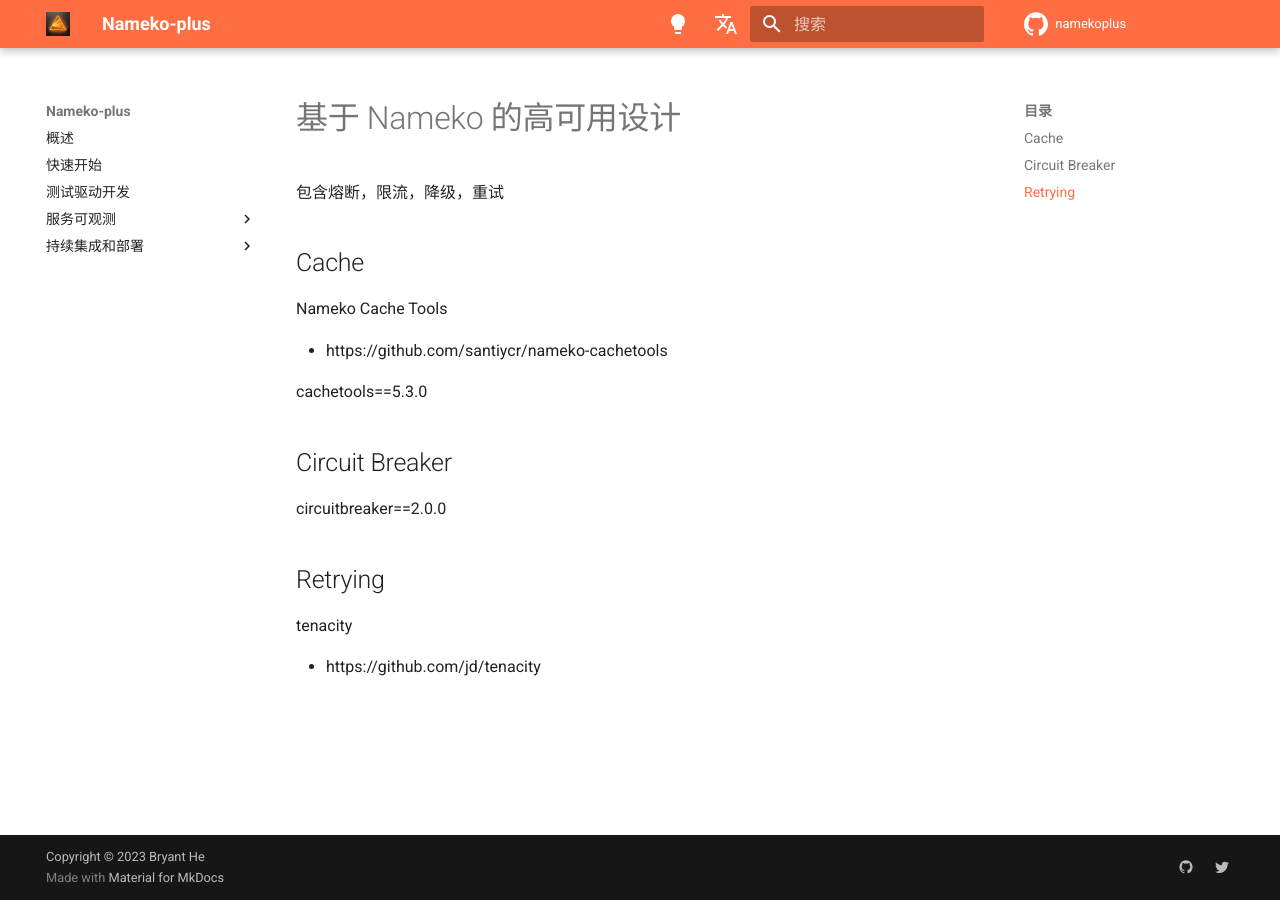
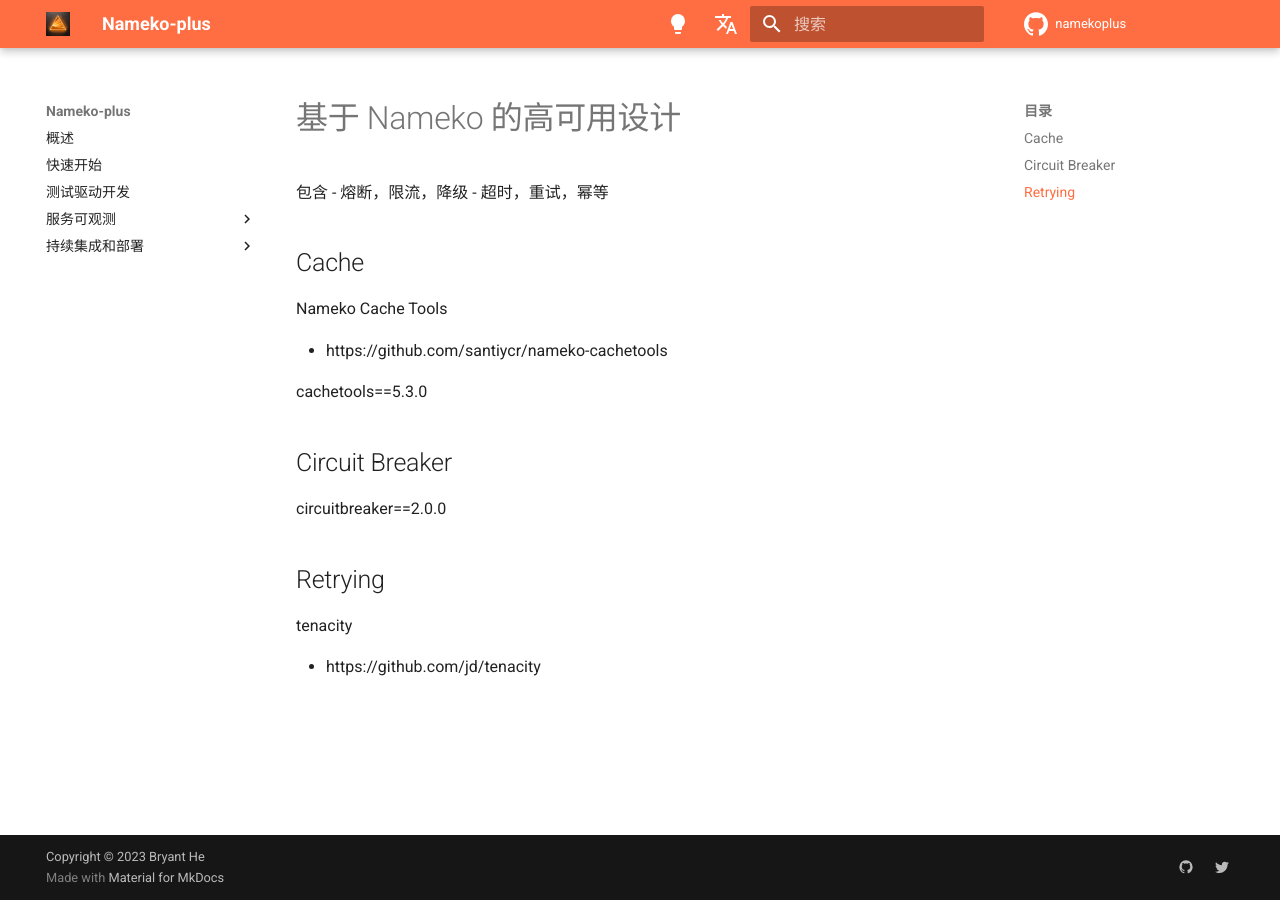
Before and after one commit to Bryanthelol/nameko-plus-doc, an MkDocs documentation site: the page built from docs/基于 Nameko 的高可用设计.md, in a window 1280 px wide. Built offline with MkDocs 1.6.1 and Material for MkDocs 9.7.7, drawn with Linux system fonts in a browser that asks for light colours; comment, search, counter and statistics services are not loaded.

Commit message:
update doc

```diff
--- a/docs/基于 Nameko 的高可用设计.md
+++ b/docs/基于 Nameko 的高可用设计.md
@@ -5,7 +5,9 @@
 
 # 基于 Nameko 的高可用设计
 
-包含熔断，限流，降级，重试
+包含
+- 熔断，限流，降级
+- 超时，重试，幂等
 
 ## Cache
 
```
